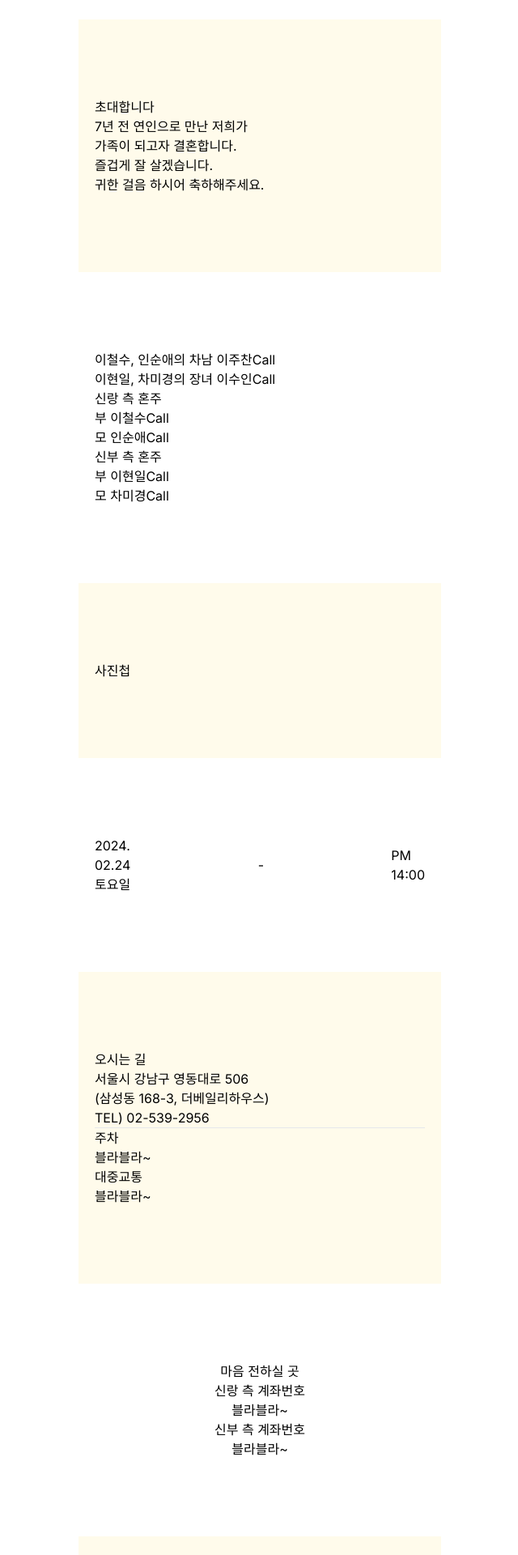
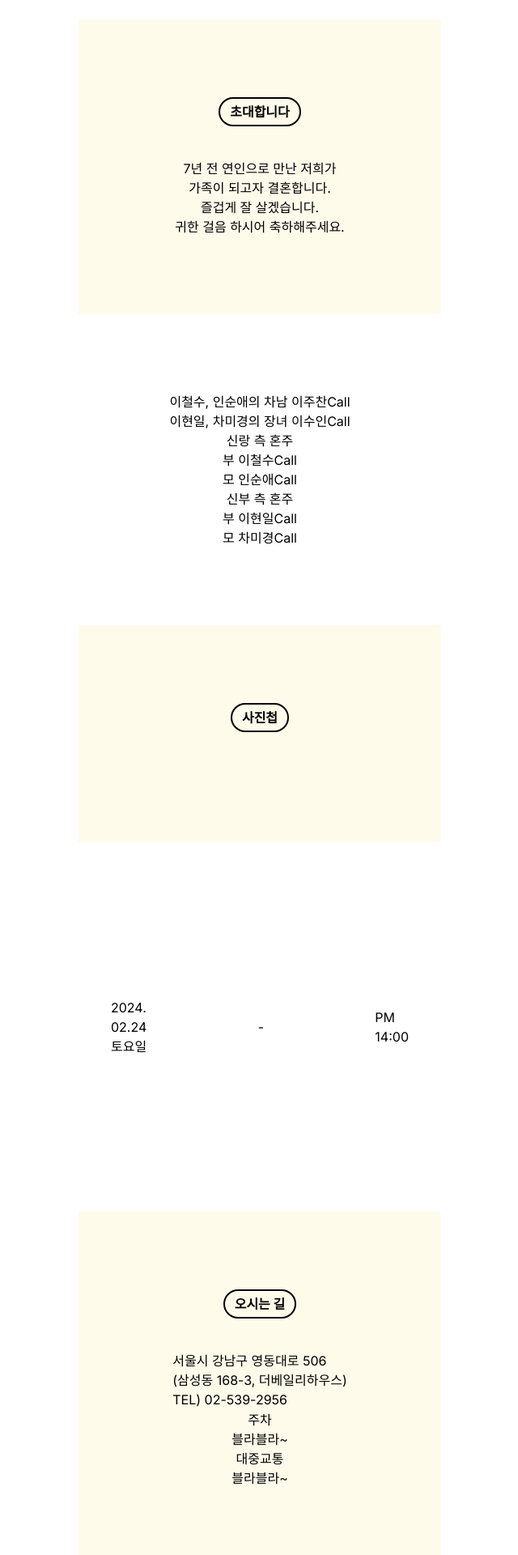
Before and after one commit to juchanei/wedding-card, a Next.js app: page / in a window 1280 px wide. Shown: the part 680-2600 px from the top of the page at 81% size, without its empty margins (319-959 px from the left). Built offline with nearby package versions, Linux system fonts and the light colour scheme.

Commit message:
섹션 구조화

```diff
--- a/app/page.tsx
+++ b/app/page.tsx
@@ -26,9 +26,8 @@ export default function Home() {
       </div>
 
       {/* 초대 문구 섹션 */}
-      <section className="flex flex-col justify-between bg-amber-50 px-5 py-24">
-        <h2>초대합니다</h2>
-        <p>
+      <Section title='초대합니다' bgColored={true}>
+        <p className='text-center'>
           7년 전 연인으로 만난 저희가
           <br />
           가족이 되고자 결혼합니다.
@@ -37,10 +36,10 @@ export default function Home() {
           <br />
           귀한 걸음 하시어 축하해주세요.
         </p>
-      </section>
+      </Section>
 
       {/* 전화번호 섹션 */}
-      <section className="flex flex-col justify-between bg-white px-5 py-24">
+      <Section>
         <p>
           이철수, 인순애의 차남 <span>이주찬</span>
           <CallLink phoneNumber='010-4364-3208' />
@@ -67,18 +66,18 @@ export default function Home() {
           <span>모</span> 차미경
           <CallLink phoneNumber='010-4596-3885' />
         </p>
-      </section>
+      </Section>
 
       {/* 사진첩 섹션 */}
-      <section className="flex flex-col justify-between bg-amber-50 px-5 py-24">
-        <h2>사진첩</h2>
+      <Section title="사진첩" bgColored={true}>
         <div>
           {/* 캐로셀 사진첩 구현 */}
         </div>
-      </section>
+      </Section>
 
       {/* 날짜 섹션 */}
-      <section className="flex flex-row items-center justify-between bg-white px-5 py-24">
+      <Section>
+        <div className="flex flex-row items-center justify-between bg-white w-full px-5 py-24">
           <div>
             2024.
             <br />
@@ -92,11 +91,11 @@ export default function Home() {
             <br />
             14:00
           </div>
-      </section>
+        </div>
+      </Section>
 
       {/* 장소 섹션 */}
-      <section className="flex flex-col justify-between bg-amber-50 px-5 py-24">
-        <h2>오시는 길</h2>
+      <Section title="오시는 길" bgColored={true}>
         <p>
           {/* 지도 구현 */}
         </p>
@@ -112,16 +111,15 @@ export default function Home() {
         <p>블라블라~</p>
         <h3>대중교통</h3>
         <p>블라블라~</p>
-      </section>
+      </Section>
 
       {/* 마음 전하실 곳 섹션 */}
-      <section className="flex flex-col items-center justify-between bg-white px-5 py-24">
-        <h2>마음 전하실 곳</h2>
+      <Section title="마음 전하실 곳">
         <h3>신랑 측 계좌번호</h3>
         <p>블라블라~</p>
         <h3>신부 측 계좌번호</h3>
         <p>블라블라~</p>
-      </section>
+      </Section>
 
       {/* 공유하기 섹션 */}
       <footer className="flex flex-col px-5 py-24 bg-amber-50 items-center">
@@ -132,6 +130,24 @@ export default function Home() {
   )
 }
 
+function Section({ bgColored, title, children }: { bgColored?: boolean | undefined, title?: string | undefined, children: React.ReactNode }) {
+  const bgColor = bgColored ? 'bg-amber-50' : 'bg-white'
+  return (
+    <section className={`flex flex-col items-center justify-between ${bgColor} px-5 py-24`}>
+      {title ? <SectionTitle title={title} /> : null}
+      {children}
+    </section>
+  )
+}
+
+function SectionTitle({ title }: { title: string }) {
+  return (
+    <h2 className="border-solid border-2 border-black rounded-full text-center font-bold inline-block py-1 px-3 mb-10">
+      {title}
+    </h2>
+  )
+}
+
 function CallLink({ phoneNumber }: { phoneNumber: string }) {
   return <a href={`tel:${phoneNumber}`}><CallIcon /></a>
 }
```
Lines whose indentation alone changed are shown as unchanged.
